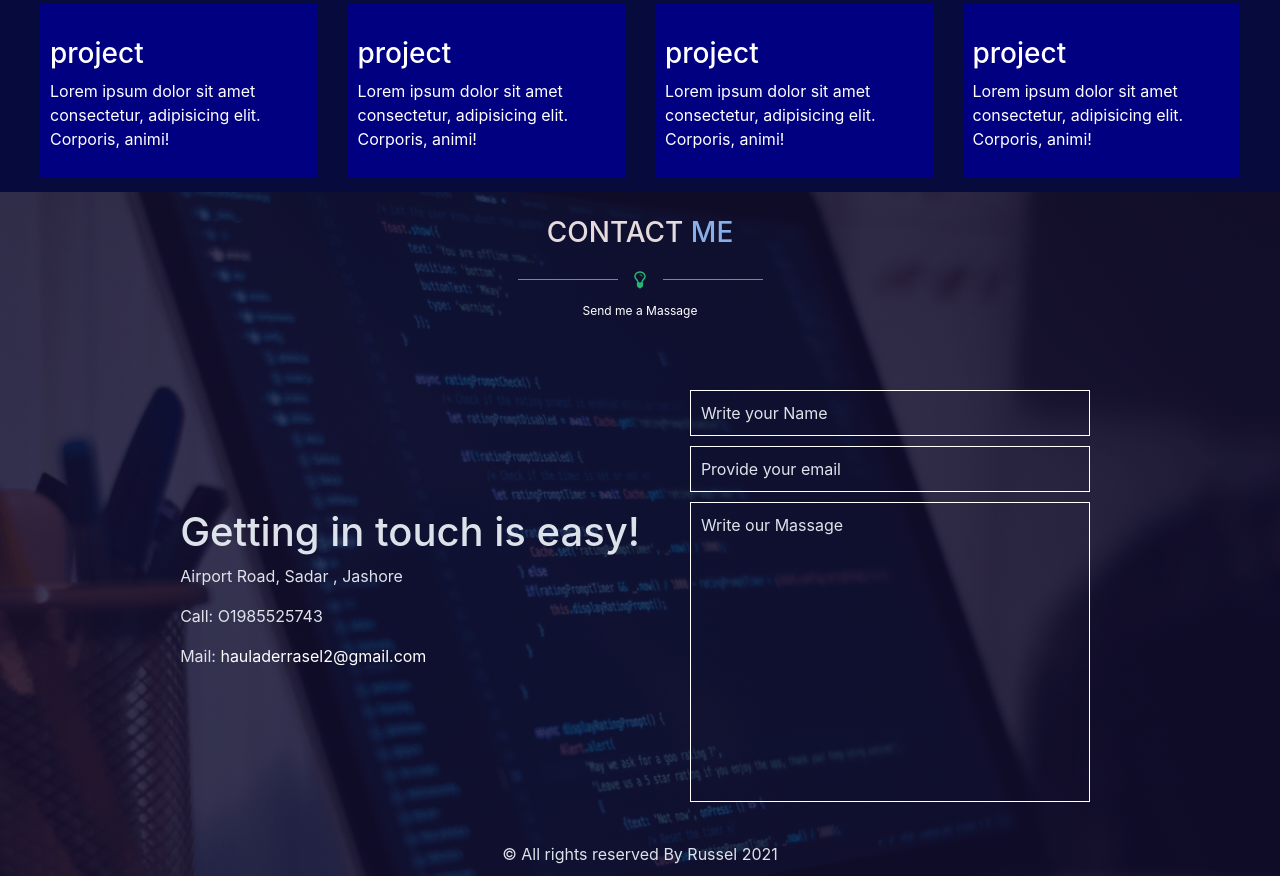
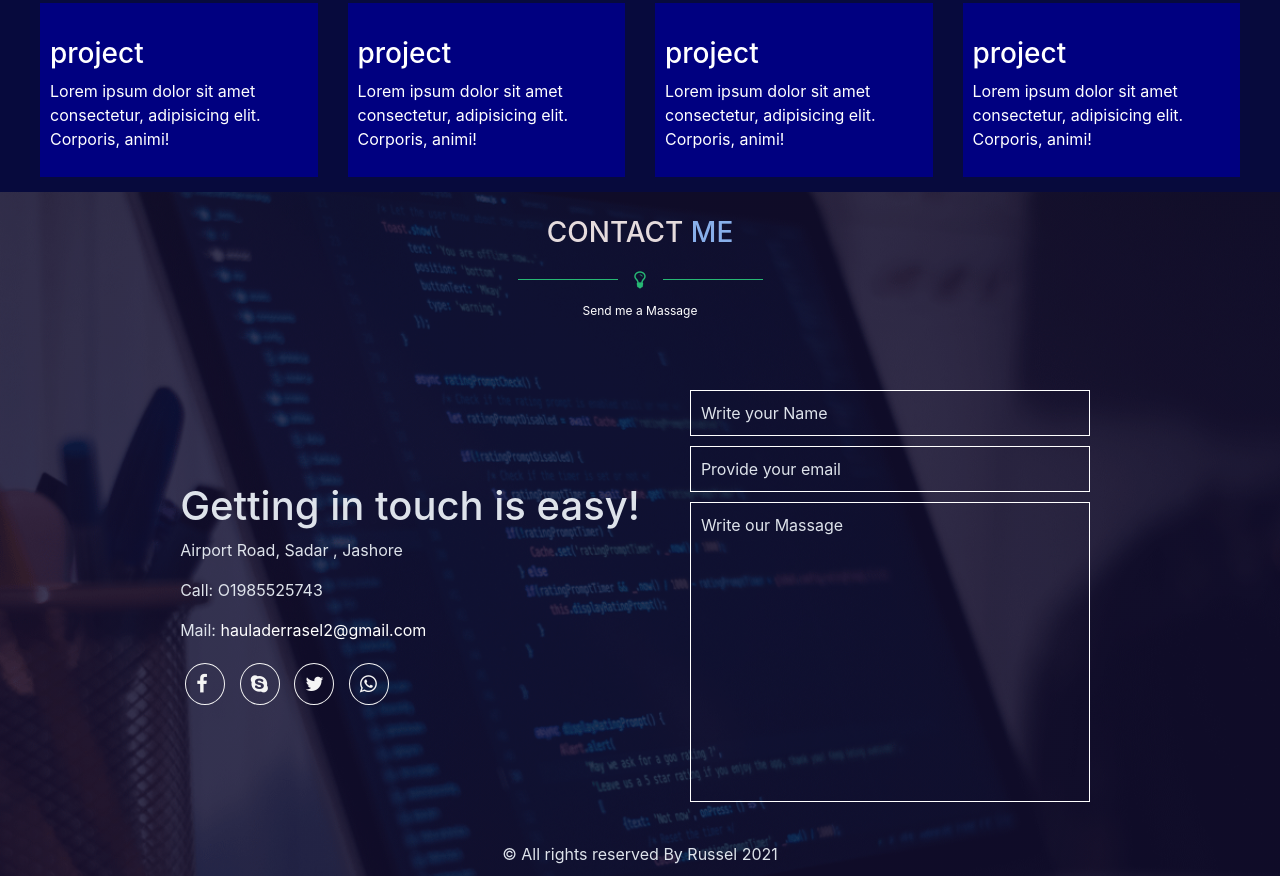
Before and after one commit to RaselHaulader/portfolio1, a plain HTML site: page index.html in a window 1280 px wide. Shown: the part 3204-4080 px from the top of the page. Drawn offline with nearby package versions, Linux system fonts and the light colour scheme; a web font is replaced by a local one.

Commit message:
add social icon

```diff
--- a/index.html
+++ b/index.html
@@ -456,6 +456,10 @@
                     <p>Call: O1985525743</p>
 
                     <p>Mail: <a href="#">hauladerrasel2@gmail.com</a></p>
+                    <i class="fa fah fa-facebook"></i>
+                    <i class="fa fah fa-skype"></i>
+                    <i class="fa fah fa-twitter"></i>
+                    <i class="fa fah fa-whatsapp"></i>
 
                 </div>
                 <div class="contact-item">
```
